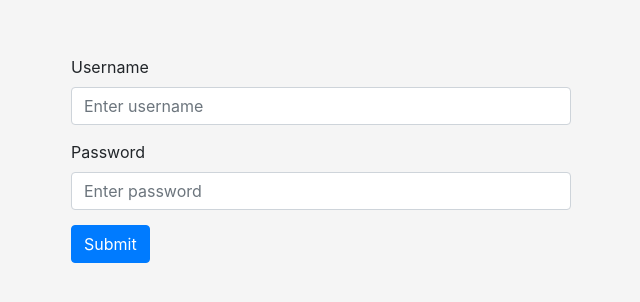
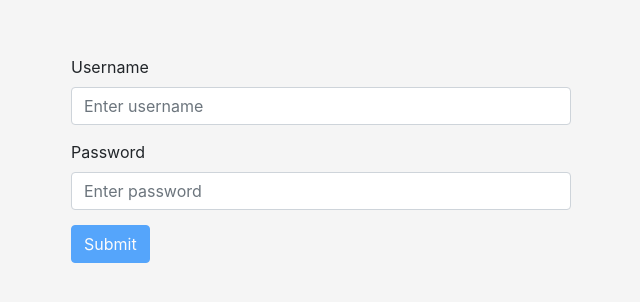
Before and after one commit to Akhmadjon-dev/error-handling-react-form, a React (Create React App) app: page / in a window 1280 px wide. Shown: the top 302 px of the page, without its empty margins (319-959 px from the left). Built offline with nearby package versions, Linux system fonts and the light colour scheme.

Commit message:
submit btn disable

```diff
--- a/src/components/login.js
+++ b/src/components/login.js
@@ -42,7 +42,7 @@
             error={errors.password}
           />
 
-          <Button variant="primary" type="submit">
+          <Button disabled={this.validate()} variant="primary" type="submit">
             Submit
           </Button>
         </Form>
```
